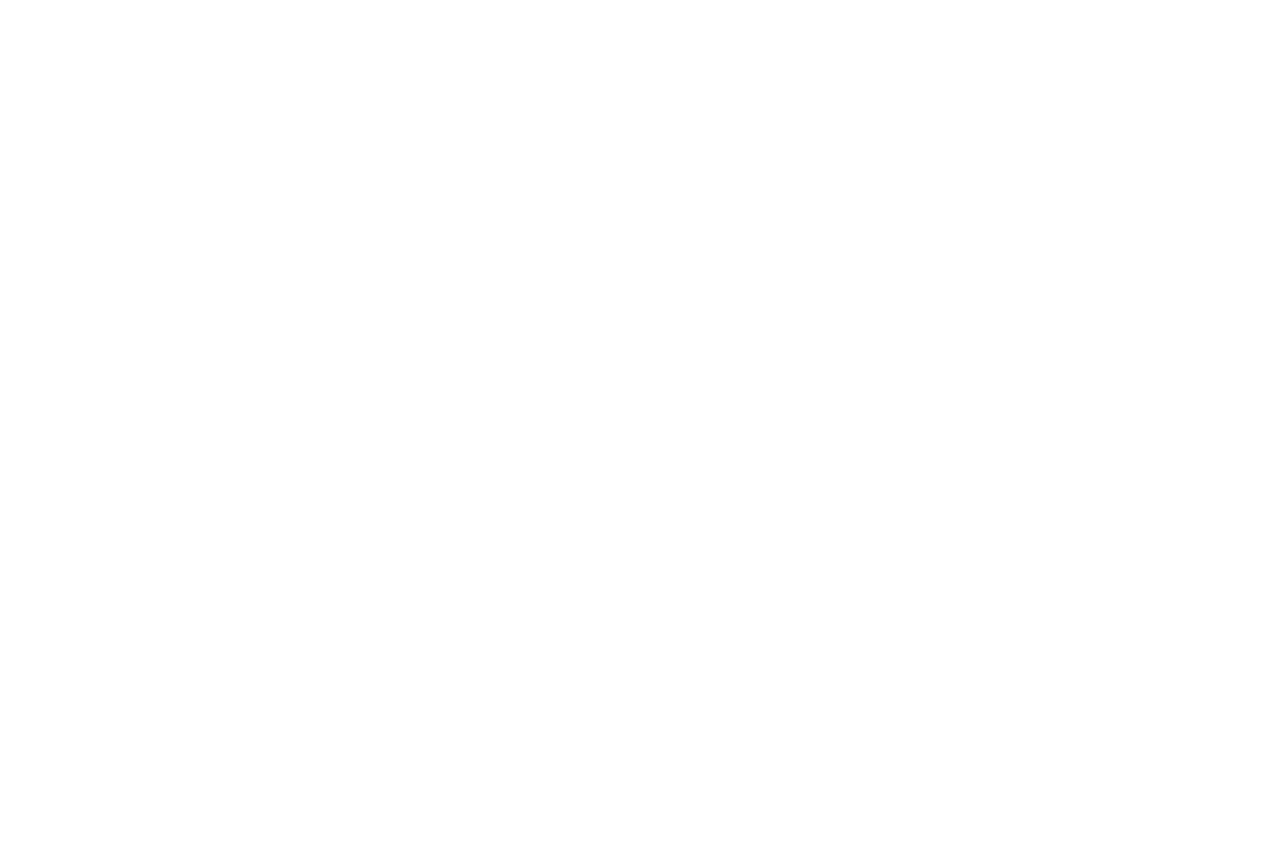
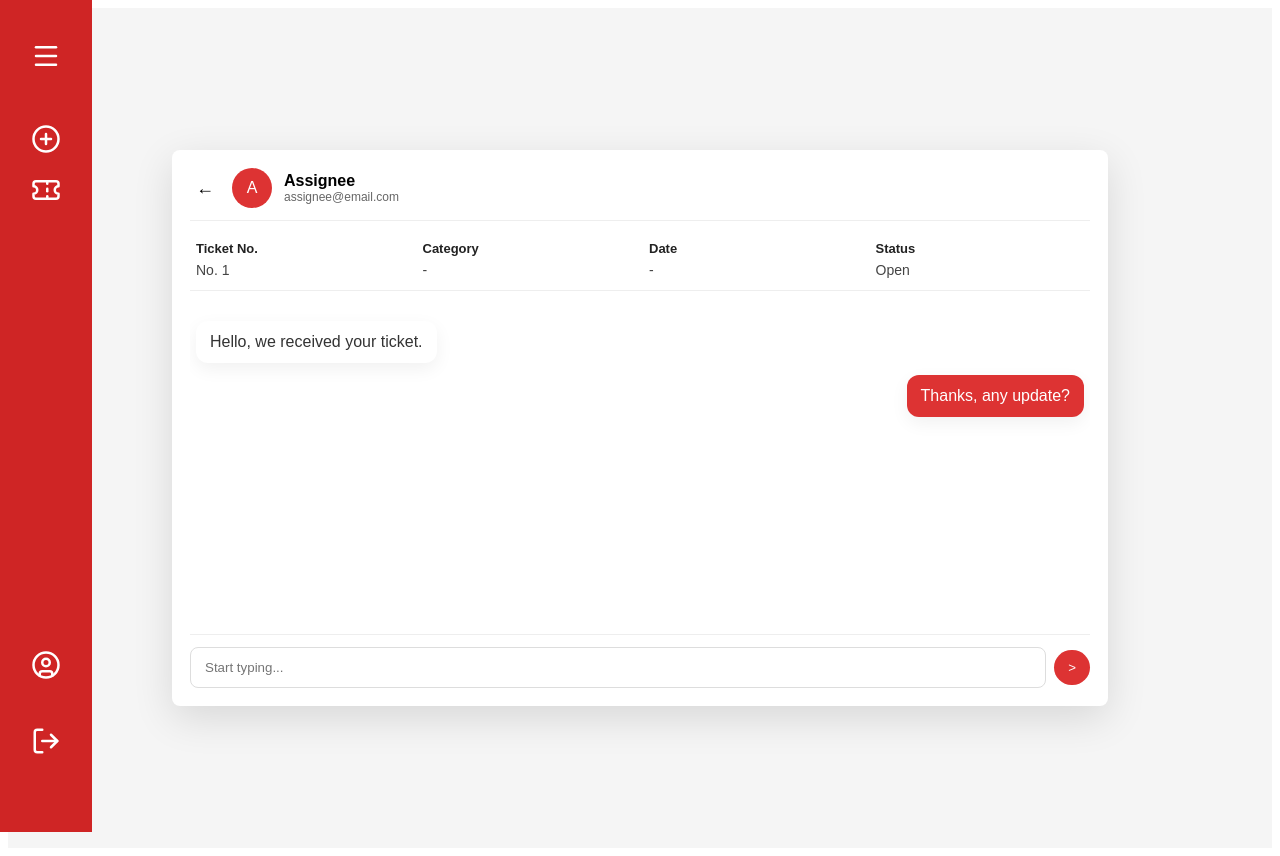
Before and after one commit to pesa-askia/LPU-MISD-TICKETING, a React (Vite) app: page /Tickets/1 in a window 1280 px wide. Before the commit this address had no page. Before the commit the page ends 800 px from the top, so only its background shows below. Built offline with nearby package versions, Linux system fonts and the light colour scheme; a web font is replaced by a local one.

Commit message:
chat box

```diff
--- a/src/pages/App/App.jsx
+++ b/src/pages/App/App.jsx
@@ -1,6 +1,7 @@
 import { Routes, Route } from "react-router-dom";
 import LoginPage from "../LoginPage/LoginPage";
 import Tickets from "../MainDashboard/Tickets";
+import TicketChat from "../MainDashboard/TicketChat";
 import SubmitTicket from "../MainDashboard/SubmitTicket";
 import DashboardLayout from "../../layouts/DashboardLayout";
 
@@ -11,6 +12,7 @@ function App() {
       <Route element={<DashboardLayout />}>
         <Route path="/SubmitTicket" element={<SubmitTicket />} />
         <Route path="/Tickets" element={<Tickets />} />
+        <Route path="/Tickets/:id" element={<TicketChat />} />
       </Route>
     </Routes>
   );
--- /dev/null
+++ b/src/pages/MainDashboard/TicketChat.jsx
@@ -0,0 +1,94 @@
+import { useEffect, useRef, useState } from "react";
+import { useParams, useNavigate } from "react-router-dom";
+import { PLACEHOLDER } from "./Tickets";
+import "./ticketchat.css";
+
+function loadMessages(ticketId) {
+    const key = `ticket_chat_${ticketId}`;
+    const raw = localStorage.getItem(key);
+    if (raw) return JSON.parse(raw);
+    // default conversation
+    return [
+        { id: Date.now() - 60000, sender: "assignee", text: "Hello, we received your ticket.", time: new Date().toISOString() },
+        { id: Date.now() - 30000, sender: "user", text: "Thanks, any update?", time: new Date().toISOString() },
+    ];
+}
+
+function saveMessages(ticketId, msgs) {
+    localStorage.setItem(`ticket_chat_${ticketId}`, JSON.stringify(msgs));
+}
+
+export default function TicketChat() {
+    const { id } = useParams();
+    const navigate = useNavigate();
+    const [messages, setMessages] = useState(() => loadMessages(id));
+    const [text, setText] = useState("");
+    const scrollRef = useRef(null);
+
+    useEffect(() => {
+        setMessages(loadMessages(id));
+    }, [id]);
+
+    const ticket = PLACEHOLDER.find((p) => p.id === id) || { id, category: "-", date: "-", status: "Open" };
+
+    useEffect(() => {
+        if (scrollRef.current) {
+            scrollRef.current.scrollTop = scrollRef.current.scrollHeight;
+        }
+    }, [messages]);
+
+    function handleSend() {
+        if (!text.trim()) return;
+        const m = { id: Date.now(), sender: "user", text: text.trim(), time: new Date().toISOString() };
+        const next = [...messages, m];
+        setMessages(next);
+        saveMessages(id, next);
+        setText("");
+        // simulate reply
+        setTimeout(() => {
+            const reply = { id: Date.now() + 1, sender: "assignee", text: "Thanks for the message — we'll check it.", time: new Date().toISOString() };
+            const updated = [...next, reply];
+            setMessages(updated);
+            saveMessages(id, updated);
+        }, 800);
+    }
+
+    return (
+        <div className="wrapper">
+            <div className="card chat-card">
+                <div className="chat-header">
+                    <button className="back-btn" onClick={() => navigate(-1)}>&larr;</button>
+                    <div className="assignee">
+                        <div className="avatar">A</div>
+                        <div>
+                            <div className="assignee-name">Assignee</div>
+                            <div className="assignee-email">assignee@email.com</div>
+                        </div>
+                    </div>
+                </div>
+
+                <div className="ticket-details">
+                    <div className="details-row">
+                        <div className="details-col"><strong>Ticket No.</strong><div>No. {ticket.id}</div></div>
+                        <div className="details-col"><strong>Category</strong><div>{ticket.category}</div></div>
+                        <div className="details-col"><strong>Date</strong><div>{ticket.date}</div></div>
+                        <div className="details-col"><strong>Status</strong><div>{ticket.status}</div></div>
+                    </div>
+                </div>
+
+                <div className="chat-messages" ref={scrollRef} aria-live="polite">
+                    {messages.map((m) => (
+                        <div key={m.id} className={`msg ${m.sender === "user" ? "msg-right" : "msg-left"}`}>
+                            <div className="bubble">{m.text}</div>
+                        </div>
+                    ))}
+                </div>
+
+                <div className="chat-input">
+                    <input value={text} onChange={(e) => setText(e.target.value)} placeholder="Start typing..." />
+                    <button className="send-btn" onClick={handleSend} aria-label="send">&gt;</button>
+                </div>
+            </div>
+        </div>
+    );
+}
--- a/src/pages/MainDashboard/Tickets.jsx
+++ b/src/pages/MainDashboard/Tickets.jsx
@@ -1,12 +1,15 @@
 import "./tickets.css";
+import { useNavigate } from "react-router-dom";
 
-const PLACEHOLDER = [
+export const PLACEHOLDER = [
   { id: "1234", category: "LMS", date: "09-02-2026", status: "Not Completed" },
   { id: "1235", category: "Student Portal", date: "07-02-2026", status: "Completed" },
   { id: "1236", category: "ERP", date: "06-02-2026", status: "In Progress" },
 ];
 
 function Tickets() {
+  const navigate = useNavigate();
+
   return (
     <div className="wrapper">
       <div className="card tickets-card">
@@ -23,7 +26,7 @@ function Tickets() {
           </thead>
           <tbody>
             {PLACEHOLDER.map((t) => (
-              <tr key={t.id}>
+              <tr key={t.id} className="clickable-row" onClick={() => navigate(`/Tickets/${t.id}`)}>
                 <td>No. {t.id}</td>
                 <td>{t.category}</td>
                 <td>{t.date}</td>
--- /dev/null
+++ b/src/pages/MainDashboard/ticketchat.css
@@ -0,0 +1,142 @@
+.chat-card {
+    width: 90%;
+    max-width: 900px;
+    margin: 20px auto;
+    padding: 18px;
+    display: flex;
+    flex-direction: column;
+    height: 520px;
+}
+
+.chat-header {
+    display: flex;
+    align-items: center;
+    border-bottom: 1px solid #eee;
+    padding-bottom: 12px;
+    margin-bottom: 12px;
+}
+
+.back-btn {
+    background: none;
+    border: none;
+    font-size: 18px;
+    margin-right: 12px;
+    cursor: pointer;
+}
+
+.assignee {
+    display: flex;
+    align-items: center;
+    gap: 12px;
+}
+
+.avatar {
+    width: 40px;
+    height: 40px;
+    background: #d33;
+    color: #fff;
+    border-radius: 50%;
+    display: flex;
+    align-items: center;
+    justify-content: center;
+}
+
+.assignee-name {
+    font-weight: 600;
+}
+
+.assignee-email {
+    font-size: 12px;
+    color: #666;
+}
+
+.chat-messages {
+    flex: 1;
+    overflow: auto;
+    padding: 18px 6px;
+}
+
+.msg {
+    display: flex;
+    margin: 12px 0;
+}
+
+.msg-left {
+    justify-content: flex-start;
+}
+
+.msg-right {
+    justify-content: flex-end;
+}
+
+.bubble {
+    max-width: 62%;
+    padding: 12px 14px;
+    border-radius: 12px;
+    box-shadow: 0 6px 18px rgba(0, 0, 0, 0.06);
+}
+
+.msg-left .bubble {
+    background: #fff;
+    color: #333;
+}
+
+.msg-right .bubble {
+    background: #d33;
+    color: #fff;
+}
+
+.chat-input {
+    display: flex;
+    gap: 8px;
+    align-items: center;
+    padding-top: 12px;
+    border-top: 1px solid #eee;
+}
+
+.chat-input input {
+    flex: 1;
+    padding: 12px 14px;
+    border-radius: 8px;
+    border: 1px solid #ddd;
+}
+
+.send-btn {
+    background: #d33;
+    color: #fff;
+    border: none;
+    padding: 10px 14px;
+    border-radius: 999px;
+    cursor: pointer;
+}
+
+.chat-card {
+    border-radius: 8px;
+    box-shadow: 0 12px 40px rgba(0, 0, 0, 0.12);
+    background: #fff;
+}
+
+.ticket-details {
+    padding: 8px 6px 12px 6px;
+    border-bottom: 1px solid #eee;
+}
+
+.details-row {
+    display: flex;
+    gap: 18px;
+    align-items: center;
+}
+
+.details-col {
+    flex: 1;
+    font-size: 14px;
+    color: #444;
+}
+
+.details-col strong {
+    display: block;
+    font-weight: 600;
+    font-size: 13px;
+    color: #222;
+    margin-bottom: 6px;
+}
--- a/src/pages/MainDashboard/tickets.css
+++ b/src/pages/MainDashboard/tickets.css
@@ -44,7 +44,7 @@
 
 .tickets-card {
     border-radius: 6px;
-    box-shadow: 0 12px 40px rgba(0,0,0,0.12);
+    box-shadow: 0 12px 40px rgba(0, 0, 0, 0.12);
     transition: transform 160ms ease, box-shadow 160ms ease;
 }
 
@@ -53,3 +53,11 @@
     text-align: right;
     color: #666;
 }
+
+.clickable-row {
+    cursor: pointer;
+}
+
+.clickable-row:hover {
+    background: rgba(0, 0, 0, 0.02);
+}
```
